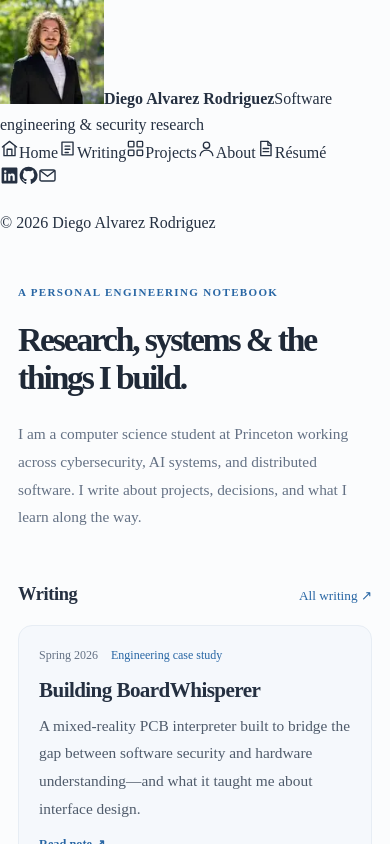
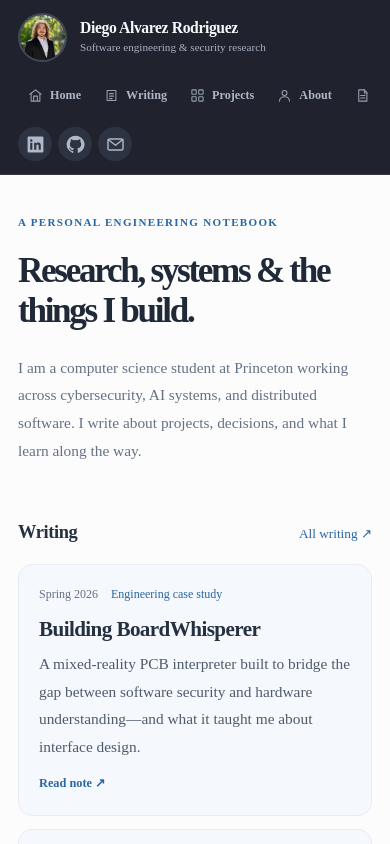
Before and after one commit to Ehssar/diego-alvarez-portfolio, a Next.js app: page / in a window 390 px wide. Shown: the top 844 px of the page. Built offline with nearby package versions, Linux system fonts and the light colour scheme.

Commit message:
Apply responsive full-height Chirpy-style sidebar and single reading column

```diff
--- a/app/globals.css
+++ b/app/globals.css
@@ -673,3 +673,204 @@ body:has(.notebook-layout) .site-footer { padding-top: 4px; }
   }
   .case-study .case-results { gap: 8px; }
 }
+
+
+/* Chirpy-inspired unified site shell: fixed navigation on desktop, compact on mobile. */
+:root { --sidebar-width: 258px; }
+body { background: #fcfcfd; }
+.site-sidebar {
+  width: var(--sidebar-width);
+  height: 100dvh;
+  position: fixed;
+  inset: 0 auto 0 0;
+  z-index: 40;
+  background: #20232d;
+  color: #c7cedb;
+  border-right: 1px solid #343947;
+}
+.site-sidebar-inner {
+  display: flex;
+  flex-direction: column;
+  height: 100%;
+  min-height: 0;
+  overflow-y: auto;
+  padding: 45px 21px 23px;
+}
+.sidebar-profile {
+  display: flex;
+  align-items: center;
+  flex-direction: column;
+  text-align: center;
+  padding: 0 9px 35px;
+  gap: 9px;
+}
+.sidebar-avatar {
+  display: block;
+  width: 104px;
+  height: 104px;
+  object-fit: cover;
+  object-position: center;
+  border-radius: 50%;
+  border: 3px solid #414858;
+  margin-bottom: 10px;
+}
+.sidebar-profile strong {
+  color: #f5f7fb;
+  max-width: 195px;
+  font-size: 1.12rem;
+  font-weight: 690;
+  line-height: 1.32;
+  letter-spacing: -.025em;
+}
+.sidebar-profile > span {
+  color: #a7b0c2;
+  font-size: .79rem;
+  line-height: 1.55;
+}
+.sidebar-navigation {
+  display: flex;
+  flex-direction: column;
+  gap: 5px;
+}
+.sidebar-navigation-link {
+  display: flex;
+  align-items: center;
+  gap: 15px;
+  min-height: 45px;
+  width: 100%;
+  padding: 10px 16px;
+  border-radius: 7px;
+  color: #aeb7c7;
+  font-size: .9rem;
+  font-weight: 560;
+  transition: color .16s ease, background .16s ease;
+}
+.sidebar-navigation-link:hover,
+.sidebar-navigation-link:focus-visible {
+  color: #fff;
+  background: #303643;
+}
+.sidebar-navigation-link svg { opacity: .84; flex: 0 0 auto; }
+.sidebar-bottom { margin-top: auto; padding: 35px 0 0; }
+.sidebar-socials {
+  display: flex;
+  align-items: center;
+  justify-content: center;
+  gap: 12px;
+}
+.sidebar-socials a {
+  display: flex;
+  justify-content: center;
+  align-items: center;
+  height: 39px;
+  width: 39px;
+  border-radius: 50%;
+  color: #afb9c9;
+  background: #2d3340;
+  transition: background .15s ease, color .15s ease;
+}
+.sidebar-socials a:hover, .sidebar-socials a:focus-visible {
+  background: #414c60;
+  color: #fff;
+}
+.sidebar-copyright {
+  margin: 18px 0 0;
+  font-size: .62rem;
+  text-align: center;
+  line-height: 1.5;
+  color: #7f889b;
+}
+body > main, body > div > main {
+  margin-left: var(--sidebar-width);
+  min-height: 100dvh;
+}
+body:has(.site-sidebar) .shell {
+  width: min(990px, calc(100% - 96px));
+}
+body:has(.site-sidebar) .site-footer {
+  min-height: 85px;
+  padding-block: 24px;
+  border-top: 1px solid var(--line);
+  justify-content: flex-start;
+}
+body:has(.site-sidebar) .site-footer p { margin: 0; }
+/* The homepage now has one reading column, not separate profile rails. */
+body:has(.site-sidebar) .notebook-layout {
+  display: block;
+  max-width: 830px;
+  padding-block: 72px 90px;
+}
+body:has(.site-sidebar) .notebook-main {
+  width: 100%;
+  max-width: 100%;
+}
+body:has(.site-sidebar) .notebook-intro { padding-bottom: 40px; }
+body:has(.site-sidebar) .notebook-intro h1 { font-size: clamp(2.4rem, 4vw, 3.5rem); }
+body:has(.site-sidebar) .notebook-section { margin-bottom: 50px; }
+body:has(.site-sidebar) .page-shell { max-width: 1000px; }
+body:has(.site-sidebar) .simple-page { max-width: 790px; }
+body:has(.site-sidebar) .case-study { max-width: 1080px; }
+body:has(.site-sidebar) .case-study .article-layout { max-width: 100%; }
+@media (max-width: 1000px) {
+  :root { --sidebar-width: 228px; }
+  .site-sidebar-inner { padding-inline: 13px; }
+  body:has(.site-sidebar) .shell { width: calc(100% - 60px); }
+}
+@media (max-width: 760px) {
+  .site-sidebar {
+    position: relative;
+    inset: auto;
+    width: 100%;
+    height: auto;
+    border-right: 0;
+    border-bottom: 1px solid #343947;
+  }
+  .site-sidebar-inner { padding: 13px 18px; overflow: visible; }
+  .sidebar-profile {
+    display: grid;
+    grid-template-columns: 49px 1fr;
+    grid-template-rows: auto auto;
+    gap: 0 13px;
+    text-align: left;
+    padding: 0 0 14px;
+  }
+  .sidebar-avatar {
+    width: 49px;
+    height: 49px;
+    grid-row: 1 / 3;
+    margin: 0;
+    border-width: 2px;
+  }
+  .sidebar-profile strong {
+    max-width: none;
+    font-size: .98rem;
+    align-self: end;
+  }
+  .sidebar-profile > span { font-size: .7rem; align-self: start; }
+  .sidebar-navigation {
+    display: flex;
+    flex-direction: row;
+    gap: 3px;
+    overflow-x: auto;
+    padding-bottom: 2px;
+    scrollbar-width: none;
+  }
+  .sidebar-navigation::-webkit-scrollbar { display: none; }
+  .sidebar-navigation-link {
+    width: auto;
+    min-height: 39px;
+    white-space: nowrap;
+    font-size: .76rem;
+    padding: 8px 10px;
+    gap: 7px;
+  }
+  .sidebar-navigation-link svg { width: 15px; height: 15px; }
+  .sidebar-bottom { padding: 10px 0 0; }
+  .sidebar-socials { justify-content: flex-start; gap: 6px; }
+  .sidebar-socials a { width: 34px; height: 34px; }
+  .sidebar-copyright { display: none; }
+  body > main, body > div > main { margin-left: 0; }
+  body:has(.site-sidebar) .shell { width: calc(100% - 36px); }
+  body:has(.site-sidebar) .notebook-layout { padding-block: 38px 55px; }
+  body:has(.site-sidebar) .notebook-intro h1 { font-size: clamp(2.1rem, 9vw, 3rem); }
+}
```
